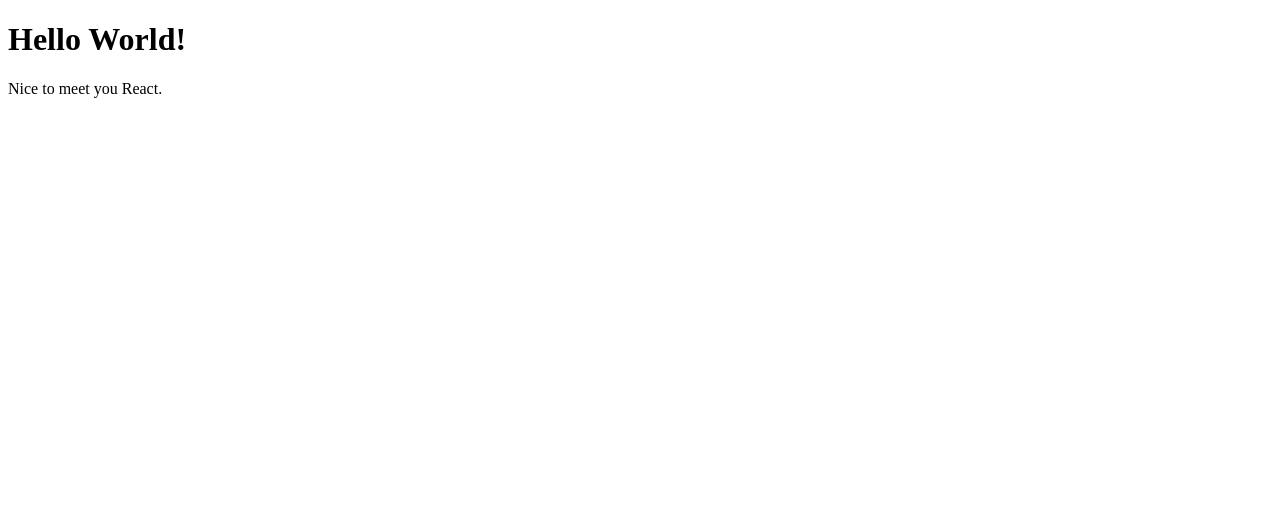
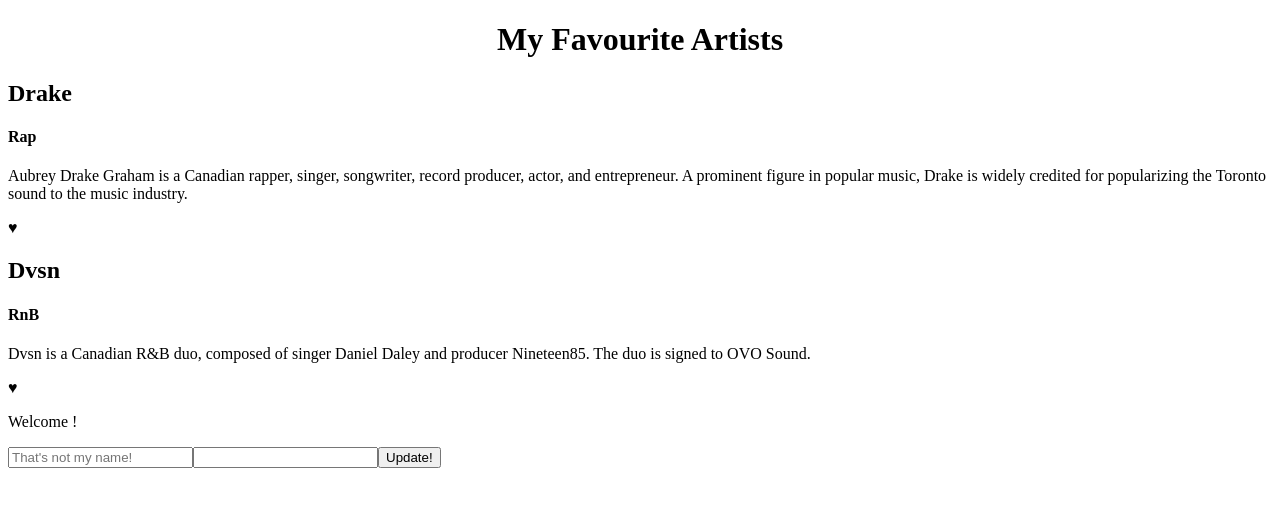
Before and after one commit to eshan1799/React-Music-App, a React app: page / in a window 1280 px wide. Shown: the top 506 px of the page. Built offline with nearby package versions, Linux system fonts and the light colour scheme.

Commit message:
add components and containers

```diff
--- /dev/null
+++ b/Components/HeartButton.js
@@ -0,0 +1,18 @@
+import React, { Component } from 'react'
+
+class HeartButton extends Component {
+
+    state = { heartIsBlack: true }
+
+    isBlackTrue = () => {
+        this.setState(prevState => ({ heartIsBlack: !prevState.heartIsBlack }))
+    }
+
+    render() {
+        return (
+            <p onClick={this.isBlackTrue} style={{color: `${this.state.heartIsBlack ? 'black': 'red'}`}}>&hearts;</p>
+        )
+    }
+}
+
+export default HeartButton
--- /dev/null
+++ b/Components/NotFound404.js
@@ -0,0 +1,16 @@
+import React from 'react'
+import { withRouter } from 'react-router-dom'
+
+const NotFound404 = props => {
+    return (
+        <>
+        <h2>Oops!</h2>
+        <button onClick={props.history.goBack}>Back</button>
+        <section className="nope">
+            <p>Oops, what's happened here? <br /> We don't have a page called { props.location.pathname }!</p>
+        </section>
+        </>
+    )
+}
+
+export default withRouter(NotFound404);
--- /dev/null
+++ b/Components/UserInput.js
@@ -0,0 +1,54 @@
+import React, { Component } from 'react'
+
+class UserInput extends Component {
+
+    state = {
+        username: '',
+        password: '',
+        usernameInput: '',
+        passwordInput: '',
+    }
+
+    handleFormSubmit = e => {
+        e.preventDefault();
+        this.setState({ username: `${this.state.usernameInput}` })
+        this.setState({ password: `${this.state.passwordInput}` })
+        this.setState({ usernameInput: '' })
+        this.setState({ passwordInput: '' })
+        e.target.usernameInput.focus()
+
+    }
+
+    handleInput = e => {
+        const { name, value } = e.target;
+        this.setState({ [name]: value });
+    };
+
+    render() {
+        return (
+            <div>
+                <p>Welcome {this.state.username}!</p>
+                <form onSubmit={this.handleFormSubmit}>
+                    <input
+                        type="text" name="usernameInput"
+                        placeholder="That's not my name!"
+                        value={this.state.usernameInput} onChange={this.handleInput}
+                    />
+                    <input
+                        type="password"
+                        name="passwordInput"
+                        value={this.state.passwordInput}
+                        onChange={this.handleInput}
+                    />
+                    <input
+                        type="submit"
+                        value="Update!"
+                    />
+                </form>
+            </div>
+        )
+    }
+
+}
+
+export default UserInput
--- /dev/null
+++ b/Containers/ArtistsContainer.js
@@ -0,0 +1,79 @@
+import React, { Component } from 'react';
+import HeartButton from '../Components/HeartButton'
+import UserInput from '../Components/UserInput'
+
+class ArtistsContainer extends Component{
+
+    state = {
+        artists: [
+            {
+                id: 0,
+                name: 'Drake',
+                genre: 'Rap',
+                intro: 'Aubrey Drake Graham is a Canadian rapper, singer, songwriter, record producer, actor, and entrepreneur. A prominent figure in popular music, Drake is widely credited for popularizing the Toronto sound to the music industry.',
+                albums: [
+                    {
+                        id: 1,
+                        name: 'Take Care',
+                        artwork: 'https://www.udiscovermusic.com/wp-content/uploads/2018/11/Drake-Take-Care-Album-Cover-web-optimised-820.jpg',
+                        songs: ['Over My Dead Body', 'Shot For Me', 'Headlines', 'Crew Love', 'Take Care', `Marvin's Room`],
+                        releaseDate: '2011'
+                    },
+                    {
+                        id: 2,
+                        name: 'Nothing Was The Same',
+                        artwork: 'https://www.udiscovermusic.com/wp-content/uploads/2018/09/Drake-Nothing-Was-The-Same-deluxe-album-cover-web-optimised-820.jpg',
+                        songs: ['Tuscan Leather', 'Worst Behaviour', 'From Time', 'All Me', 'Pound Cake', 'Too Much'],
+                        releaseDate: '2013'
+                    }
+                ]
+            },
+            {
+                id: 3,
+                name: 'Dvsn',
+                genre: 'RnB',
+                intro: 'Dvsn is a Canadian R&B duo, composed of singer Daniel Daley and producer Nineteen85. The duo is signed to OVO Sound.',
+                albums: [
+                    {
+                        id: 4,
+                        name: 'SEPT. 5TH',
+                        artwork: 'https://images.genius.com/46d61946e850b973b8ca0f8d230fa2c9.999x999x1.jpg',
+                        songs: ['Angela', 'The Line', 'Hallucinations', 'Another One', 'Too Deep', `Do It Well`],
+                        releaseDate: '2016'
+                    },
+                    {
+                        id: 5,
+                        name: 'Morning After',
+                        artwork: 'https://images.genius.com/ac336e320e1ecc42710721b5c473b0f1.1000x1000x1.jpg',
+                        songs: ['Run Away', 'Morning After', 'Nuh Time / Tek Time', 'Body Smile', 'Coversations in a Diner', 'Claim'],
+                        releaseDate: '2017'
+                    }
+                ]
+            }
+        ]
+    };
+
+    render() {
+        return (
+            <main>
+                <h1 align="middle">My Favourite Artists</h1>
+
+                <div id='artists'>{this.state.artists.map(artist => {
+                    return (
+                            <div key={artist.id}>
+                                <h2 className='artistName'>{artist.name}</h2>
+                                <h4 className='artistGenre'>{artist.genre}</h4>
+                                <p className='artistIntro'>{artist.intro}</p>
+                                <HeartButton />
+                            </div>
+                    )
+                })}</div>
+
+                <UserInput />
+
+            </main>
+        )
+    }
+}
+
+export default ArtistsContainer;
--- a/package.json
+++ b/package.json
@@ -11,6 +11,7 @@
   "author": "",
   "license": "ISC",
   "devDependencies": {
+    "@babel/plugin-proposal-class-properties": "^7.10.4",
     "babel-loader": "^8.1.0",
     "css-loader": "^4.2.1",
     "html-webpack-plugin": "^4.3.0",
@@ -24,6 +25,7 @@
     "@babel/preset-env": "^7.11.0",
     "@babel/preset-react": "^7.10.4",
     "react": "^16.13.1",
-    "react-dom": "^16.13.1"
+    "react-dom": "^16.13.1",
+    "react-router-dom": "^5.2.0"
   }
 }
--- a/src/App.js
+++ b/src/App.js
@@ -1,13 +1,18 @@
 import React from 'react';
+import { Switch, Route } from 'react-router-dom'
+import NotFound404 from '../Components/NotFound404'
+import ArtistContainer from '../Containers/ArtistsContainer'
 
 class App extends React.Component {
+
     render() {
-        const welcomeMessage = "Hello World!";
         return (
-            <main>
-                <h1>{welcomeMessage}</h1>
-                <p>Nice to meet you React.</p>
-            </main>
+            <Switch>
+                <Route exact path='/' component={ArtistContainer}/>
+                <Route path='/artists' component={ArtistContainer}/>
+                <Route path='/userInput' />
+                <Route component={NotFound404} />
+            </Switch>
         )
     }
 }
--- a/src/index.js
+++ b/src/index.js
@@ -1,9 +1,12 @@
 import React from 'react'
 import ReactDOM from 'react-dom'
+import { BrowserRouter } from 'react-router-dom'
 import App from './App'
 
 
 ReactDOM.render(
-  <App />,
+  <BrowserRouter>
+  <App />
+  </BrowserRouter>,
   document.getElementById('root')
 )
```
Also changed, not shown: .babelrc, 1 other file (tests, documents, lock files or other folders).
